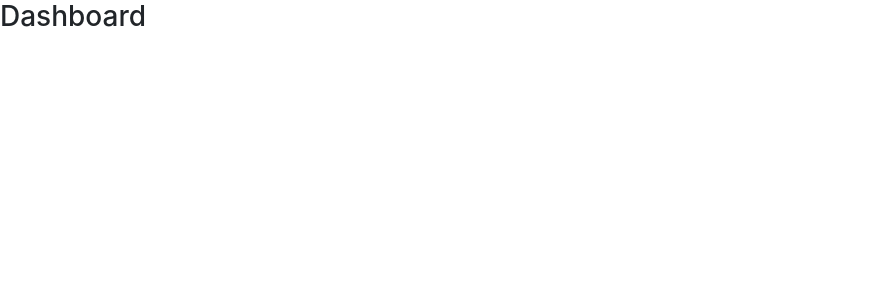
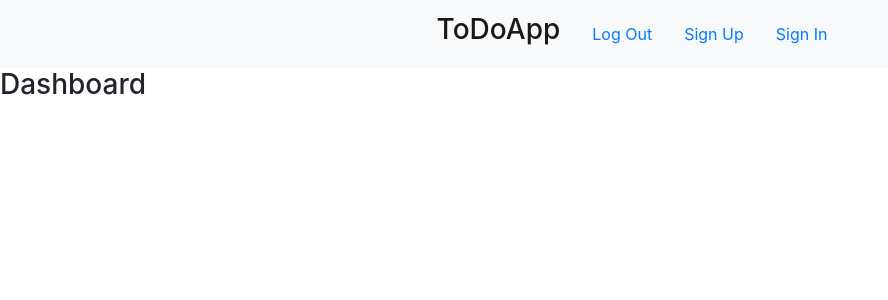
Before and after one commit to arecki3000/react-redux-firebase-todo-app, a React (Create React App) app: page / in a window 1280 px wide. Shown: the top 300 px of the page, without its empty margins (0-888 px from the left). Built offline with nearby package versions, Linux system fonts and the light colour scheme.

Commit message:
add navbar

```diff
--- a/src/App.js
+++ b/src/App.js
@@ -2,11 +2,13 @@ import React from "react";
 import { BrowserRouter as Router, Route, Switch } from "react-router-dom";
 import { SignIn, SignUp } from "./components/auth";
 import { Dashboard } from "./components/dashboard";
+import { NavBar } from "./components/layout";
 
 export default function App() {
   return (
     <>
       <Router>
+        <NavBar />
         <Switch>
           <Route path="/signin" component={SignIn} />
           <Route path="/signup" component={SignUp} />
--- /dev/null
+++ b/src/components/layout/NavBar.jsx
@@ -0,0 +1,16 @@
+import React from "react";
+import { Link } from "react-router-dom";
+import { NavItems } from "./NavItems";
+
+export const NavBar = () => {
+  return (
+    <>
+      <nav className="navbar navbar-light bg-light d-flex justify-content-center">
+        <Link to="/" className="navbar-brand">
+          <h3>ToDoApp</h3>
+        </Link>
+        <NavItems />
+      </nav>
+    </>
+  );
+};
--- /dev/null
+++ b/src/components/layout/NavItems.jsx
@@ -0,0 +1,18 @@
+import React from "react";
+import { Link } from "react-router-dom";
+
+export const NavItems = () => {
+  return (
+    <>
+      <Link to="/signin" className="nav-link">
+        Log Out
+      </Link>
+      <Link to="/signup" className="nav-link">
+        Sign Up
+      </Link>
+      <Link to="/signin" className="nav-link">
+        Sign In
+      </Link>
+    </>
+  );
+};
--- /dev/null
+++ b/src/components/layout/index.js
@@ -0,0 +1,2 @@
+export * from "./NavBar";
+export * from "./NavItems";
```
